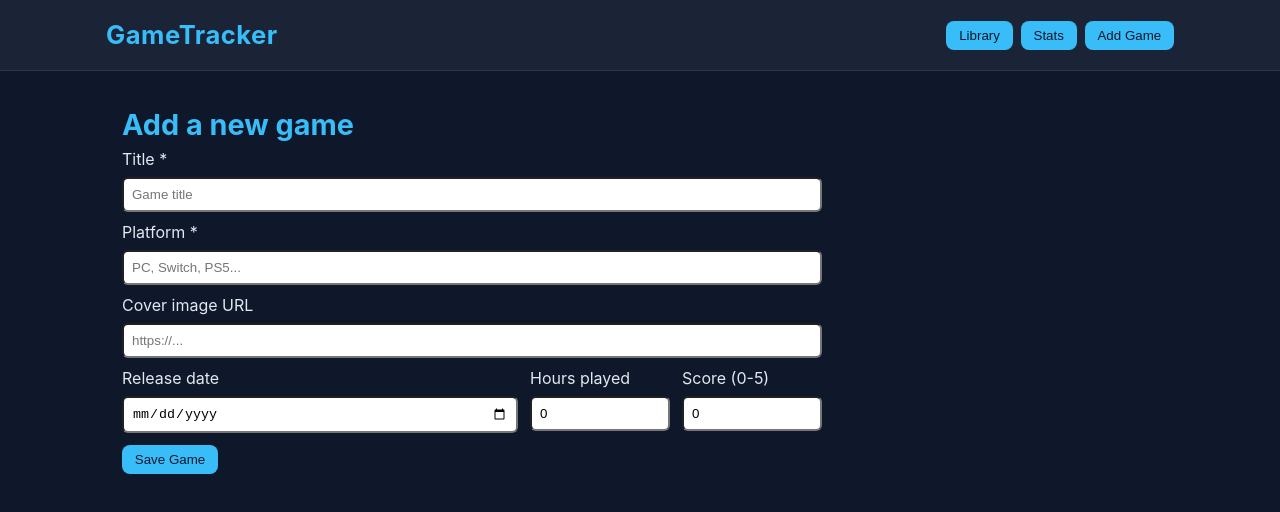
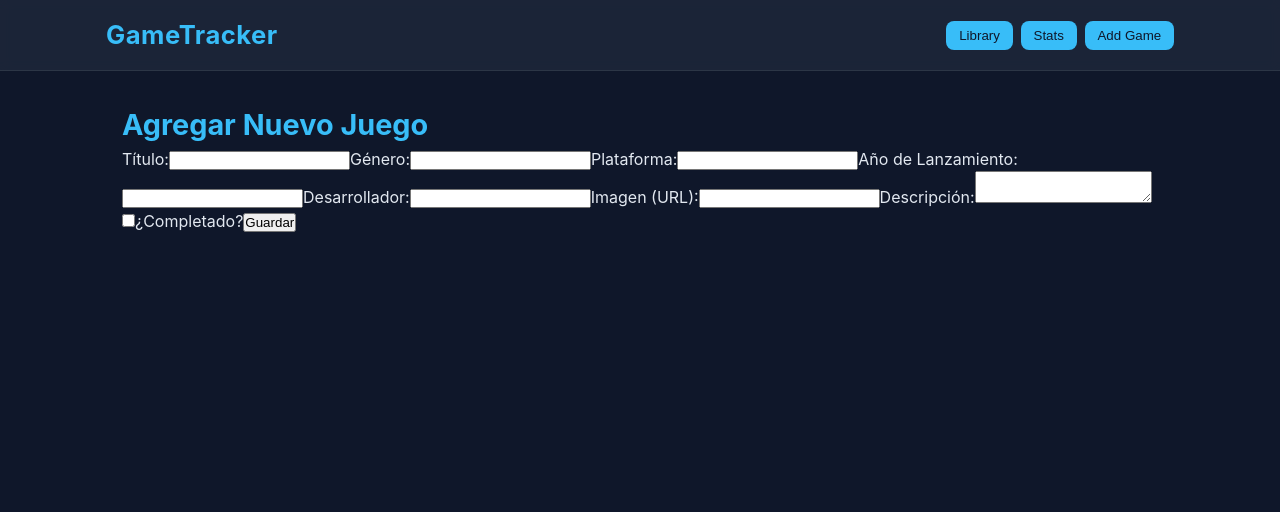
Before and after one commit to D4vidCz/gametracker-front, a React (Vite) app in the folder front-PageJC/: page /add in a window 1280 px wide. Shown: the top 512 px of the page. Built offline with nearby package versions, Linux system fonts and the light colour scheme; no server answers.

Commit message:
docs: se conecto con la bd para mostrar los juegos

```diff
--- a/front-PageJC/package.json
+++ b/front-PageJC/package.json
@@ -10,6 +10,7 @@
     "preview": "vite preview"
   },
   "dependencies": {
+    "axios": "^1.12.2",
     "react": "^19.1.1",
     "react-dom": "^19.1.1",
     "react-router-dom": "^7.9.4",
--- a/front-PageJC/src/api/games.js
+++ b/front-PageJC/src/api/games.js
@@ -1,45 +1,33 @@
-export const MOCK_GAMES = [
-  {
-    id: '1',
-    title: 'The Legend of Zelda: Breath of the Wild',
-    coverUrl: 'https://assets.example/zelda.jpg',
-    platform: 'Switch',
-    releaseDate: '2017-03-03',
-    genres: ['Action', 'Adventure'],
-    hoursPlayed: 120,
-    score: 5
-  },
-  {
-    id: '2',
-    title: 'Hades',
-    coverUrl: 'https://assets.example/hades.jpg',
-    platform: 'PC',
-    releaseDate: '2020-09-17',
-    genres: ['Roguelike'],
-    hoursPlayed: 40,
-    score: 4
-  },
-];
+import axios from "axios";
 
+const API_URL = "http://localhost:4000/api/games";
+
+// Obtener todos los juegos
 export async function fetchGames() {
-  return new Promise((resolve) => {
-    setTimeout(() => resolve(MOCK_GAMES), 600);
-  });
+  const res = await axios.get(API_URL);
+  return res.data;
 }
 
+// Obtener un juego por ID
 export async function fetchGameById(id) {
-  return new Promise((resolve, reject) => {
-    setTimeout(() => {
-      const g = MOCK_GAMES.find(x => x.id === id);
-      if (g) resolve(g);
-      else reject(new Error('Game not found'));
-    }, 400);
-  });
+  const res = await axios.get(`${API_URL}/${id}`);
+  return res.data;
 }
 
-export async function createGameMock(game) {
-  // normalemente harías POST al backend; aquí devolvemos el objeto con un delay
-  return new Promise((resolve) => {
-    setTimeout(() => resolve(game), 300);
-  });
+// Crear un nuevo juego
+export async function createGame(game) {
+  const res = await axios.post(API_URL, game);
+  return res.data;
 }
+
+// Actualizar un juego
+export async function updateGame(id, game) {
+  const res = await axios.put(`${API_URL}/${id}`, game);
+  return res.data;
+}
+
+// Eliminar un juego
+export async function deleteGame(id) {
+  const res = await axios.delete(`${API_URL}/${id}`);
+  return res.data;
+}
--- a/front-PageJC/src/components/GameCard.jsx
+++ b/front-PageJC/src/components/GameCard.jsx
@@ -1,37 +1,20 @@
-import { Link } from 'react-router-dom';
+import React from "react";
+import { Link } from "react-router-dom";
 
 export default function GameCard({ game, onDelete }) {
-  const cover = game?.coverUrl;
-  const coverSrc = (typeof cover === 'string' && (cover.startsWith('http') || cover.startsWith('/')))
-    ? cover
-    : '/placeholder.png';
+  return (
+    <div className="card">
+      <img src={game.imagenPortada || "/placeholder.jpg"} alt={game.titulo} />
+      <h3>{game.titulo}</h3>
+      <p><strong>Género:</strong> {game.genero}</p>
+      <p><strong>Plataforma:</strong> {game.plataforma}</p>
+      <p><strong>Año:</strong> {game.añoLanzamiento}</p>
+      <p><strong>Completado:</strong> {game.completado ? "Sí" : "No"}</p>
 
-  function handleDelete() {
-    if (window.confirm(`¿Eliminar "${game.title}" de tu biblioteca?`)) {
-      onDelete?.(game.id);
-    }
-  }
-
-  return (
-    <article className="game-card">
-      <img src={coverSrc} alt={`${game.title} cover`} className="game-cover" />
-      <div className="game-info">
-        <h3>{game.title}</h3>
-        <p className="meta">{game.platform} • {game.releaseDate?.slice(0,4) || '—'}</p>
-
-        <div className="card-actions">
-          <span className="score">⭐ {game.score ?? 0}</span>
-          <Link to={`/games/${game.id}`}>
-            <button className="btn small">Ver</button>
-          </Link>
-
-          <Link to={`/edit/${game.id}`}>
-            <button className="btn small ghost">Editar</button>
-          </Link>
-
-          <button className="btn small danger" onClick={handleDelete}>Eliminar</button>
-        </div>
+      <div className="actions">
+        <Link to={`/edit/${game._id}`}>Editar</Link>
+        <button onClick={() => onDelete(game._id)}>Eliminar</button>
       </div>
-    </article>
+    </div>
   );
 }
--- a/front-PageJC/src/components/GameForm.jsx
+++ b/front-PageJC/src/components/GameForm.jsx
@@ -1,99 +1,59 @@
-// src/components/GameForm.jsx
-import React, { useState } from 'react';
-import { v4 as uuidv4 } from 'uuid';
+import React, { useState } from "react";
 
-export default function GameForm({ onSubmit, initial = null }) {
-  const [title, setTitle] = useState(initial?.title || '');
-  const [platform, setPlatform] = useState(initial?.platform || '');
-  const [coverUrl, setCoverUrl] = useState(initial?.coverUrl || '');
-  const [releaseDate, setReleaseDate] = useState(initial?.releaseDate || '');
-  const [hoursPlayed, setHoursPlayed] = useState(initial?.hoursPlayed || 0);
-  const [score, setScore] = useState(initial?.score || 0);
-  const [error, setError] = useState(null);
+export default function GameForm({ onSubmit, initial = {} }) {
+  const [form, setForm] = useState({
+    titulo: initial.titulo || "",
+    genero: initial.genero || "",
+    plataforma: initial.plataforma || "",
+    añoLanzamiento: initial.añoLanzamiento || "",
+    desarrollador: initial.desarrollador || "",
+    imagenPortada: initial.imagenPortada || "",
+    descripcion: initial.descripcion || "",
+    completado: initial.completado || false
+  });
 
-  function validate() {
-    if (!title.trim()) return 'Title is required';
-    if (!platform.trim()) return 'Platform is required';
-    if (Number(hoursPlayed) < 0) return 'Hours must be 0 or greater';
-    if (Number(score) < 0 || Number(score) > 5) return 'Score must be between 0 and 5';
-    return null;
+  function handleChange(e) {
+    const { name, value, type, checked } = e.target;
+    setForm({
+      ...form,
+      [name]: type === "checkbox" ? checked : value
+    });
   }
 
   function handleSubmit(e) {
     e.preventDefault();
-    console.log('[GameForm] handleSubmit triggered');
-    const v = validate();
-    if (v) {
-      setError(v);
-      console.warn('[GameForm] validation failed:', v);
-      return;
-    }
-
-    const newGame = {
-      id: initial?.id || uuidv4(),
-      title: title.trim(),
-      platform: platform.trim(),
-      coverUrl: coverUrl.trim() || null,
-      releaseDate: releaseDate || null,
-      genres: initial?.genres || [],
-      hoursPlayed: Number(hoursPlayed),
-      score: Number(score),
-      createdAt: initial?.createdAt || new Date().toISOString()
-    };
-
-    console.log('[GameForm] newGame prepared:', newGame);
-
-    if (typeof onSubmit === 'function') {
-      try {
-        onSubmit(newGame);
-        console.log('[GameForm] onSubmit called successfully');
-      } catch (err) {
-        console.error('[GameForm] error calling onSubmit:', err);
-      }
-    } else {
-      console.error('[GameForm] onSubmit is not a function:', onSubmit);
-    }
+    onSubmit(form);
   }
 
   return (
-    <form onSubmit={handleSubmit} style={{maxWidth:700}}>
-      {error && <p className="error" style={{marginBottom:8}}>{error}</p>}
+    <form onSubmit={handleSubmit} className="form-juego">
+      <label>Título:</label>
+      <input name="titulo" value={form.titulo} onChange={handleChange} required />
 
-      <label style={{display:'block', marginBottom:8}}>
-        Title *
-        <input value={title} onChange={e => setTitle(e.target.value)} placeholder="Game title" style={{display:'block', width:'100%', padding:8, marginTop:6, borderRadius:6}} />
+      <label>Género:</label>
+      <input name="genero" value={form.genero} onChange={handleChange} required />
+
+      <label>Plataforma:</label>
+      <input name="plataforma" value={form.plataforma} onChange={handleChange} required />
+
+      <label>Año de Lanzamiento:</label>
+      <input type="number" name="añoLanzamiento" value={form.añoLanzamiento} onChange={handleChange} required />
+
+      <label>Desarrollador:</label>
+      <input name="desarrollador" value={form.desarrollador} onChange={handleChange} />
+
+      <label>Imagen (URL):</label>
+      <input name="imagenPortada" value={form.imagenPortada} onChange={handleChange} />
+
+      <label>Descripción:</label>
+      <textarea name="descripcion" value={form.descripcion} onChange={handleChange} />
+
+      <label>
+        <input type="checkbox" name="completado" checked={form.completado} onChange={handleChange} />
+        ¿Completado?
       </label>
 
-      <label style={{display:'block', marginBottom:8}}>
-        Platform *
-        <input value={platform} onChange={e => setPlatform(e.target.value)} placeholder="PC, Switch, PS5..." style={{display:'block', width:'100%', padding:8, marginTop:6, borderRadius:6}} />
-      </label>
-
-      <label style={{display:'block', marginBottom:8}}>
-        Cover image URL
-        <input value={coverUrl} onChange={e => setCoverUrl(e.target.value)} placeholder="https://..." style={{display:'block', width:'100%', padding:8, marginTop:6, borderRadius:6}} />
-      </label>
-
-      <div style={{display:'flex', gap:12}}>
-        <label style={{flex:1}}>
-          Release date
-          <input type="date" value={releaseDate} onChange={e => setReleaseDate(e.target.value)} style={{display:'block', width:'100%', padding:8, marginTop:6, borderRadius:6}} />
-        </label>
-
-        <label style={{width:140}}>
-          Hours played
-          <input type="number" value={hoursPlayed} min="0" onChange={e => setHoursPlayed(e.target.value)} style={{display:'block', width:'100%', padding:8, marginTop:6, borderRadius:6}} />
-        </label>
-
-        <label style={{width:140}}>
-          Score (0-5)
-          <input type="number" value={score} min="0" max="5" step="1" onChange={e => setScore(e.target.value)} style={{display:'block', width:'100%', padding:8, marginTop:6, borderRadius:6}} />
-        </label>
-      </div>
-
-      <div style={{marginTop:12}}>
-        <button className="btn" type="submit">Save Game</button>
-      </div>
+      <button type="submit">Guardar</button>
     </form>
   );
 }
--- a/front-PageJC/src/pages/AddGame.jsx
+++ b/front-PageJC/src/pages/AddGame.jsx
@@ -1,21 +1,19 @@
-import React from 'react';
-import GameForm from '../components/GameForm';
-import { v4 as uuidv4 } from "uuid";
-import { useNavigate } from 'react-router-dom';
+import React from "react";
+import { useNavigate } from "react-router-dom";
+import { createGame } from "../api/games";
+import GameForm from "../components/GameForm";
 
-export default function AddGame({ setGames }) {
+export default function AddGame() {
   const navigate = useNavigate();
 
-  // handler que recibirá el formulario
-  function handleCreate(newGame) {
-    const gameWithId = { id: uuidv4(), ...newGame };
-    setGames(prev => [newGame, ...prev]); // agrega al inicio
-    navigate('/'); // volver a la biblioteca
+  async function handleCreate(newGame) {
+    await createGame(newGame);
+    navigate("/");
   }
 
   return (
-    <section className="container" style={{paddingTop: '1rem'}}>
-      <h2>Add a new game</h2>
+    <section className="container" style={{ paddingTop: "1rem" }}>
+      <h2>Agregar Nuevo Juego</h2>
       <GameForm onSubmit={handleCreate} />
     </section>
   );
--- a/front-PageJC/src/pages/EditGame.jsx
+++ b/front-PageJC/src/pages/EditGame.jsx
@@ -1,34 +1,49 @@
-import React from 'react';
-import { useNavigate, useParams } from 'react-router-dom';
-import GameForm from '../components/GameForm';
+import React, { useEffect, useState } from "react";
+import { useNavigate, useParams } from "react-router-dom";
+import { fetchGameById, updateGame } from "../api/games";
+import GameForm from "../components/GameForm";
 
-export default function EditGame({ games = [], setGames }) {
+export default function EditGame() {
   const { id } = useParams();
   const navigate = useNavigate();
+  const [game, setGame] = useState(null);
+  const [loading, setLoading] = useState(true);
+  const [error, setError] = useState(null);
 
-  // Buscar el juego con ese id
-  const gameToEdit = games.find(g => g.id === id);
+  useEffect(() => {
+    async function loadGame() {
+      try {
+        if (!id) throw new Error("ID inválido o no recibido");
+        const data = await fetchGameById(id);
+        setGame(data);
+      } catch (err) {
+        console.error("❌ Error al cargar el juego:", err);
+        setError("No se pudo cargar el juego");
+      } finally {
+        setLoading(false);
+      }
+    }
+    loadGame();
+  }, [id]);
 
-  if (!gameToEdit) {
-    return (
-      <section className="container" style={{ paddingTop: '1rem' }}>
-        <h2>Editar juego</h2>
-        <p className="muted">Juego no encontrado o datos aún cargando...</p>
-      </section>
-    );
+  async function handleUpdate(updatedGame) {
+    try {
+      await updateGame(id, updatedGame);
+      navigate("/");
+    } catch (err) {
+      console.error("❌ Error al actualizar el juego:", err);
+      alert("Error al actualizar el juego");
+    }
   }
 
-  function handleUpdate(updatedGame) {
-    setGames(prev =>
-      prev.map(g => (g.id === updatedGame.id ? updatedGame : g))
-    );
-    navigate('/');
-  }
+  if (loading) return <p>Cargando juego...</p>;
+  if (error) return <p>{error}</p>;
+  if (!game) return <p>Juego no encontrado.</p>;
 
   return (
-    <section className="container" style={{ paddingTop: '1rem' }}>
-      <h2>Editando: {gameToEdit.title}</h2>
-      <GameForm onSubmit={handleUpdate} initial={gameToEdit} />
+    <section className="container" style={{ paddingTop: "1rem" }}>
+      <h2>Editando: {game.titulo}</h2>
+      <GameForm onSubmit={handleUpdate} initial={game} />
     </section>
   );
 }
--- a/front-PageJC/src/pages/Library.jsx
+++ b/front-PageJC/src/pages/Library.jsx
@@ -1,77 +1,43 @@
-import React, { useEffect, useState } from 'react';
-import GameCard from '../components/GameCard';
-import { fetchGames } from '../api/games';
+import React, { useEffect, useState } from "react";
+import { fetchGames, deleteGame } from "../api/games";
+import GameCard from "../components/GameCard";
 
-export default function Library({ games: propGames = null, loading: propLoading = null, setGames: propSetGames = null }) {
-
-  const [localGames, setLocalGames] = useState([]);
-  const [localLoading, setLocalLoading] = useState(true);
+export default function Library() {
+  const [games, setGames] = useState([]);
+  const [loading, setLoading] = useState(true);
   const [error, setError] = useState(null);
 
+  useEffect(() => {
+    fetchGames()
+      .then(data => {
+        setGames(data);
+      })
+      .catch(() => setError("Error al cargar juegos"))
+      .finally(() => setLoading(false));
+  }, []);
 
-  const isControlled = Array.isArray(propGames);
-
-  useEffect(() => {
-    if (isControlled) {
-
-      setLocalLoading(false);
-      return;
-    }
-
-    let cancelled = false;
-    setLocalLoading(true);
-    fetchGames()
-      .then(g => {
-        if (!cancelled) {
-          setLocalGames(g || []);
-        }
-      })
-      .catch(err => {
-        console.error('[Library] fetchGames error:', err);
-        setError('No se pudo cargar juegos');
-      })
-      .finally(() => {
-        if (!cancelled) setLocalLoading(false);
-      });
-
-    return () => { cancelled = true; };
-  }, [isControlled]);
-
-  const games = isControlled ? propGames : localGames;
-  const loading = propLoading ?? localLoading;
-
-  useEffect(() => {
-    console.log('[Library] rendering - games count:', Array.isArray(games) ? games.length : 0);
-  }, [games]);
-
-  if (loading) return <p className="center">Cargando juegos...</p>;
-  if (error) return <p className="center error">{error}</p>;
+  if (loading) return <p>Cargando juegos...</p>;
+  if (error) return <p>{error}</p>;
 
   return (
     <section className="library container">
       <h2>Mi Biblioteca</h2>
-
-      {(!Array.isArray(games) || games.length === 0) ? (
-        <p className="muted">No hay juegos registrados aún.</p>
+      {games.length === 0 ? (
+        <p>No hay juegos registrados aún.</p>
       ) : (
         <div className="grid">
           {games.map(g => (
             <GameCard
-              key={g.id}
+              key={g._id}
               game={g}
-              onDelete={(id) => {
-                if (typeof propSetGames === 'function') {
-                  propSetGames(prev => prev.filter(game => game.id !== id));
-                }
+              onDelete={async (id) => {
+                await deleteGame(id);
+                setGames(prev => prev.filter(x => x._id !== id));
               }}
             />
           ))}
         </div>
       )}
-
-      {/* DEBUG: ver contenido del array en la página (útil temporalmente) */}
-      {/* <pre style={{color:'white', marginTop:20}}>{JSON.stringify(games, null, 2)}</pre> */}
-
     </section>
   );
 }
```
Also changed, not shown: 1 other file (tests, documents, lock files or other folders).
